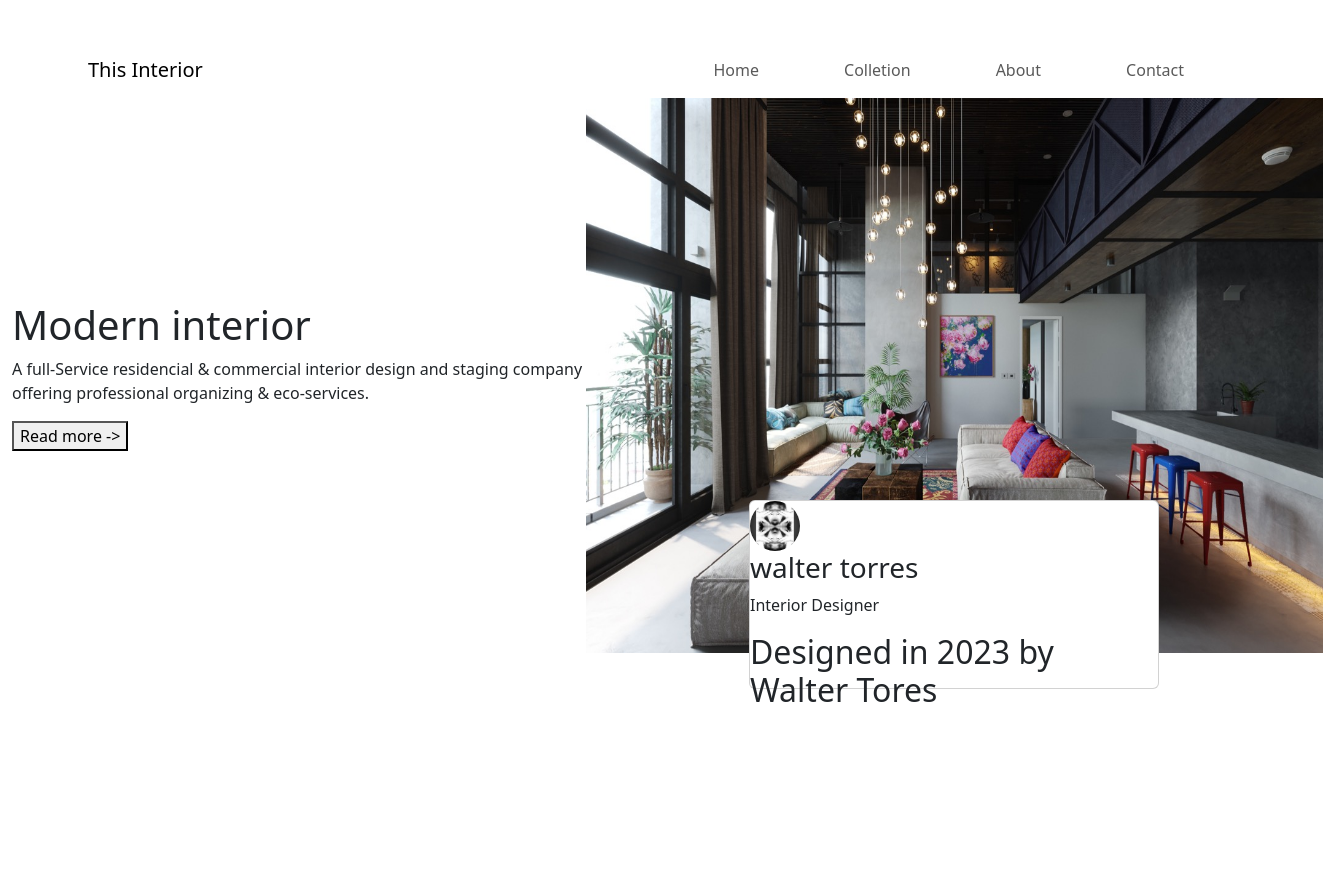
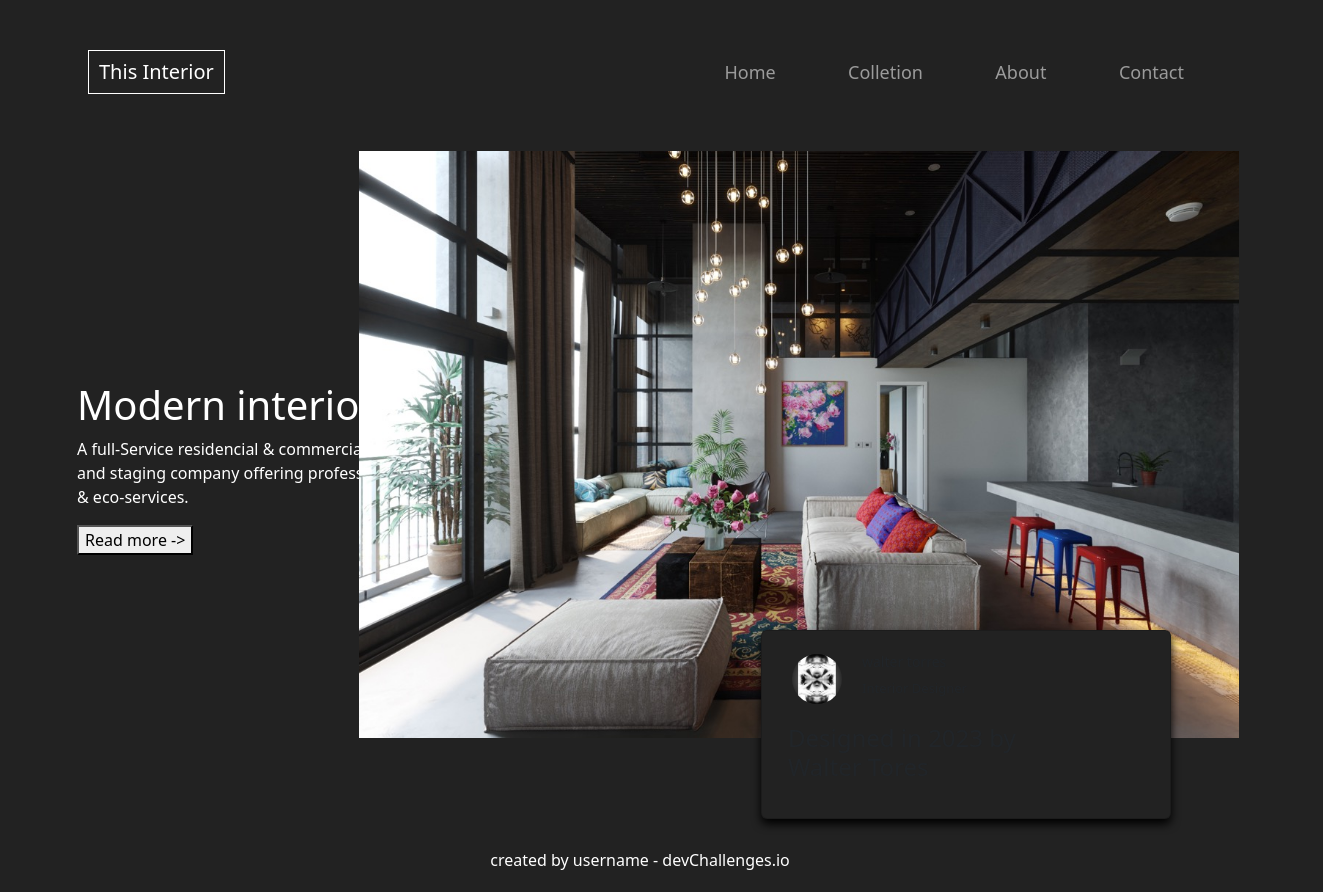
Before and after one commit to wadog/interior-consultant, a plain HTML site: page index.html in a window 1280 px wide. Shown: the whole page, 1323 px wide, since content can reach past the window. Before the commit the page ends 800 px from the top, so only its background shows below. Drawn offline with nearby package versions, Linux system fonts and the light colour scheme.

Commit message:
arreglo version desktop 1440p

```diff
--- a/css/style.css
+++ b/css/style.css
@@ -1,7 +1,27 @@
+body{
+    margin: 0;
+    padding: 0;
+    background-color: #222;
+    color: #fff;
+}
 header {
-    margin: 42px 76px 0 76px
+    margin: 42px 76px 0 76px;
+    color: #fff;
 }
-
+header ul{
+    font-size: 18px;
+}
+a{
+    line-height: 22px;
+}
+.nav-link:hover{
+    border-bottom: 2px solid #fff;
+    width: 100%;
+}
+.navbar-brand{
+    border: 1px solid #fff;
+    padding: 10px;
+}
 #navbarNav {
     justify-content: flex-end;
 }
@@ -19,22 +39,60 @@ header {
     justify-content: space-around;
     align-items: center;
 }
+.info{
+    position: absolute;
+    top: 381px;
+    left: 77px;
+}
+.info p{
+    width: 410px;
+}
 .container-fluid :nth-child(2){
     flex-direction: column;
 }
 .card{
     position: absolute;
-    top: 500px;
+    top: 630px;
+    right: 109px;
     width: 410px;
     height: 189px;
+    background-color: #222;
+    box-shadow: 0px 5px 10px black;
 
 }
 .card img{
+    margin-top: 23px;
+    margin-left: 30px;
     width: 50px;
     height: 50px;
     border-radius: 50%;
+    position: absolute;
 }
-img {
-    width: 737px;
-    height: 555px;
+.card h3{
+    font-size: 14px;
+    margin-left: 100px;
+    margin-top: 23px;
 }
+.card p{
+    margin-left: 100px;
+    font-size: 13px;
+}
+.card h2{
+    font-size: 24px;
+    width: 280px;
+    margin: 10px 0 0 26px;
+}
+#imgHero {
+    position: absolute;
+    height: 586.53px;
+    right: 41px;
+    top: 151px;
+}
+
+footer{
+    padding-top: 750px;
+    width: 100%;
+    text-align: center;
+    bottom: 4px;
+    position: relative;
+}
--- a/index.html
+++ b/index.html
@@ -14,7 +14,7 @@
 
 <body>
     <header>
-        <nav class="navbar navbar-expand-lg ">
+        <nav class="navbar navbar-expand-lg navbar-dark ">
             <div class="container-fluid">
                 <a class="navbar-brand" href="#">This Interior</a>
                 <button class="navbar-toggler" type="button" data-bs-toggle="collapse" data-bs-target="#navbarNav"
@@ -41,9 +41,9 @@
         </nav>
     </header>
     <section>
-        <div class="container-fluid">
+        <div class="container">
             <div class="col-6">
-                <div>
+                <div class="info">
                     <h1>Modern interior</h1>
                     <p>A full-Service residencial & commercial interior design and staging company offering professional
                         organizing & eco-services.</p>
@@ -52,19 +52,22 @@
             </div>
             <div class="col-6">
                 <div>
-                    <img src="css/img/flying-pendant-lights-colourful-stools-kitsch-living-room.jpg" alt="" srcset="">
+                    <img src="css/img/flying-pendant-lights-colourful-stools-kitsch-living-room.jpg" alt="" id="imgHero">
                 </div>
                 <div class="card">
-                    <img src="css/img/292936695_5393525340726719_1391159474952252076_n.jpg" alt="">
-                    <h3>walter torres</h3>
-                    <p>Interior Designer</p>
+
+                        <img src="css/img/292936695_5393525340726719_1391159474952252076_n.jpg" alt="">
+                        <h3>walter torres</h3>
+                        <p>Interior Designer</p>
+
                     <h2>Designed in 2023 by Walter Tores</h2>
                 </div>
             </div>
-
         </div>
     </section>
-    <footer></footer>
+    <footer>
+        <p>created by username - devChallenges.io</p>
+    </footer>
 
     <script src="https://cdn.jsdelivr.net/npm/bootstrap@5.3.0-alpha1/dist/js/bootstrap.bundle.min.js"
         integrity="sha384-w76AqPfDkMBDXo30jS1Sgez6pr3x5MlQ1ZAGC+nuZB+EYdgRZgiwxhTBTkF7CXvN"
```
